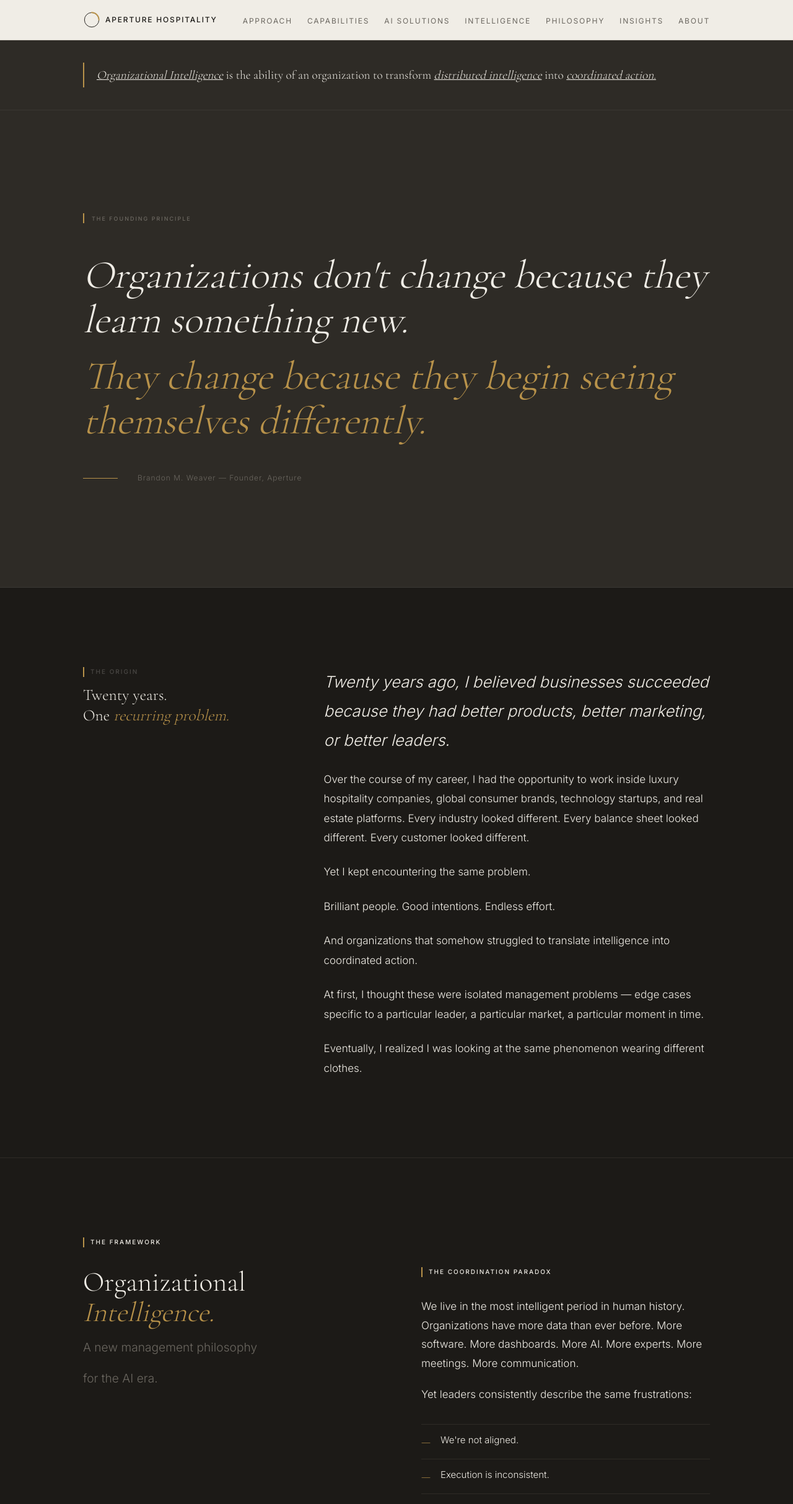
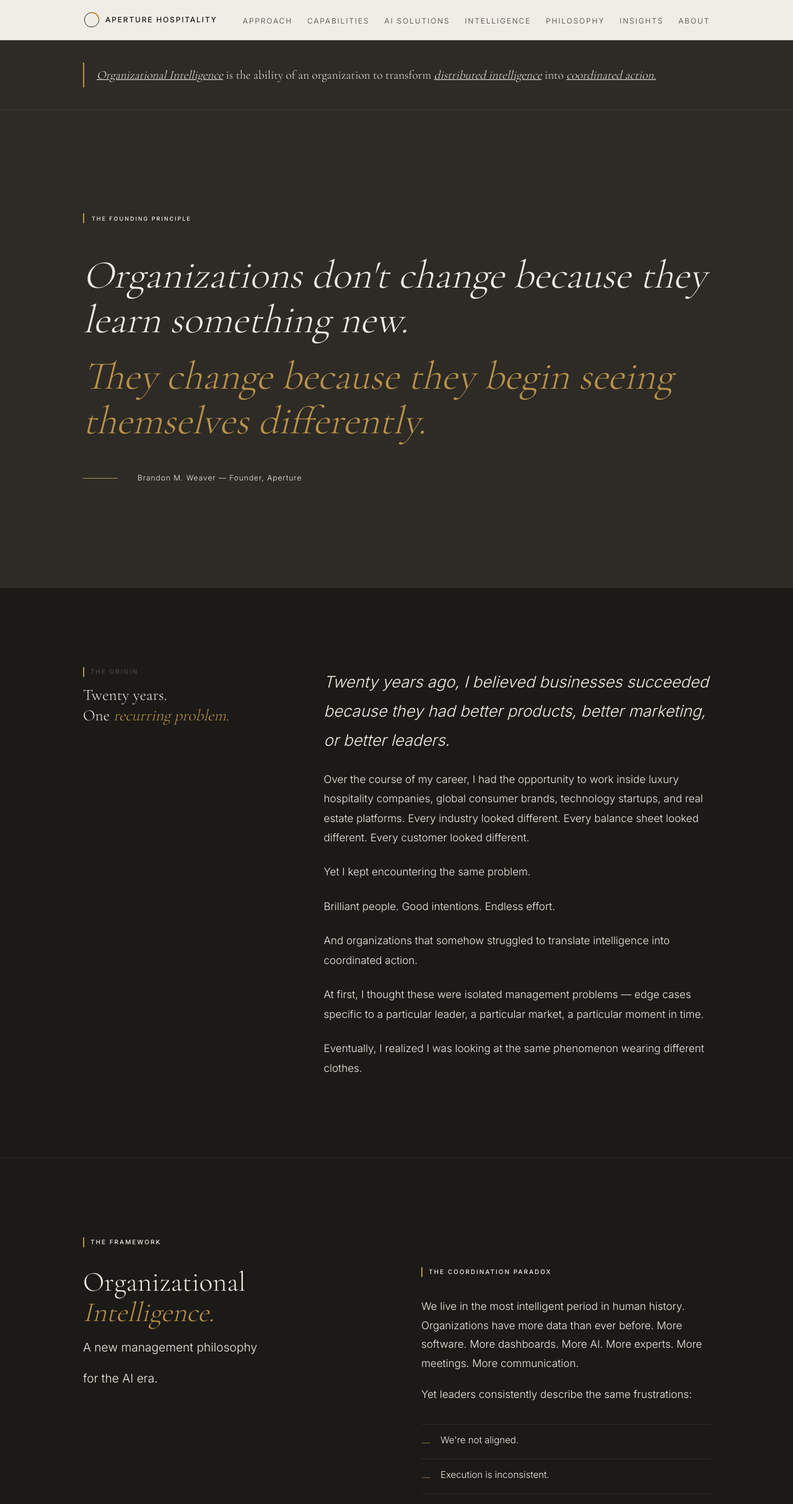
Before and after one commit to letsnavigatebmw/aperture-hospitality, a Next.js app: page /philosophy in a window 1280 px wide. Shown: the top 2426 px of the page at 62% size. Built offline with nearby package versions, Linux system fonts and the light colour scheme.

Commit message:
fix: change all muted text to white (#6B6760 -> #F0EDE6) including attribution, Founding Principle label, and AI era subheading

```diff
--- a/app/philosophy/page.tsx
+++ b/app/philosophy/page.tsx
@@ -55,7 +55,7 @@ export default function PhilosophyPage() {
         <div style={{ maxWidth: '1140px', margin: '0 auto', padding: '0 clamp(1.5rem, 5vw, 4rem)' }}>
           <div style={{ display: 'flex', alignItems: 'center', gap: '0.75rem', marginBottom: '3rem' }} className="reveal">
             <div style={{ width: '2px', height: '1rem', background: '#B8924A', flexShrink: 0 }}></div>
-            <span style={{ fontSize: '0.5625rem', fontWeight: 500, letterSpacing: '0.22em', textTransform: 'uppercase', color: '#6B6760' }}>The Founding Principle</span>
+            <span style={{ fontSize: '0.5625rem', fontWeight: 500, letterSpacing: '0.22em', textTransform: 'uppercase', color: '#F0EDE6' }}>The Founding Principle</span>
           </div>
 
           <blockquote style={{
@@ -73,7 +73,7 @@ export default function PhilosophyPage() {
 
           <div style={{ display: 'flex', alignItems: 'center', gap: '2rem' }} className="reveal reveal-delay-2">
             <div style={{ width: '3.5rem', height: '1px', background: '#B8924A' }}></div>
-            <span style={{ fontSize: '0.75rem', fontWeight: 300, color: '#6B6760', letterSpacing: '0.08em' }}>Brandon M. Weaver — Founder, Aperture</span>
+            <span style={{ fontSize: '0.75rem', fontWeight: 300, color: '#F0EDE6', letterSpacing: '0.08em' }}>Brandon M. Weaver — Founder, Aperture</span>
           </div>
         </div>
       </section>
@@ -121,7 +121,7 @@ export default function PhilosophyPage() {
             <div>
               <h2 style={{ fontFamily: "'Cormorant Garamond', Georgia, serif", fontSize: 'clamp(2rem, 3.5vw, 3rem)', fontWeight: 300, lineHeight: 1.1, color: '#F0EDE6', margin: 0 }} className="reveal">
                 Organizational<br/><em style={{ fontStyle: 'italic', color: '#B8924A' }}>Intelligence.</em><br/>
-                <span style={{ fontSize: 'clamp(1rem, 1.5vw, 1.375rem)', fontStyle: 'normal', color: '#6B6760', fontWeight: 300, fontFamily: "'Inter', sans-serif", letterSpacing: 0, lineHeight: 1.5 }}>A new management philosophy<br/>for the AI era.</span>
+                <span style={{ fontSize: 'clamp(1rem, 1.5vw, 1.375rem)', fontStyle: 'normal', color: '#F0EDE6', fontWeight: 300, fontFamily: "'Inter', sans-serif", letterSpacing: 0, lineHeight: 1.5 }}>A new management philosophy<br/>for the AI era.</span>
               </h2>
             </div>
 
```
